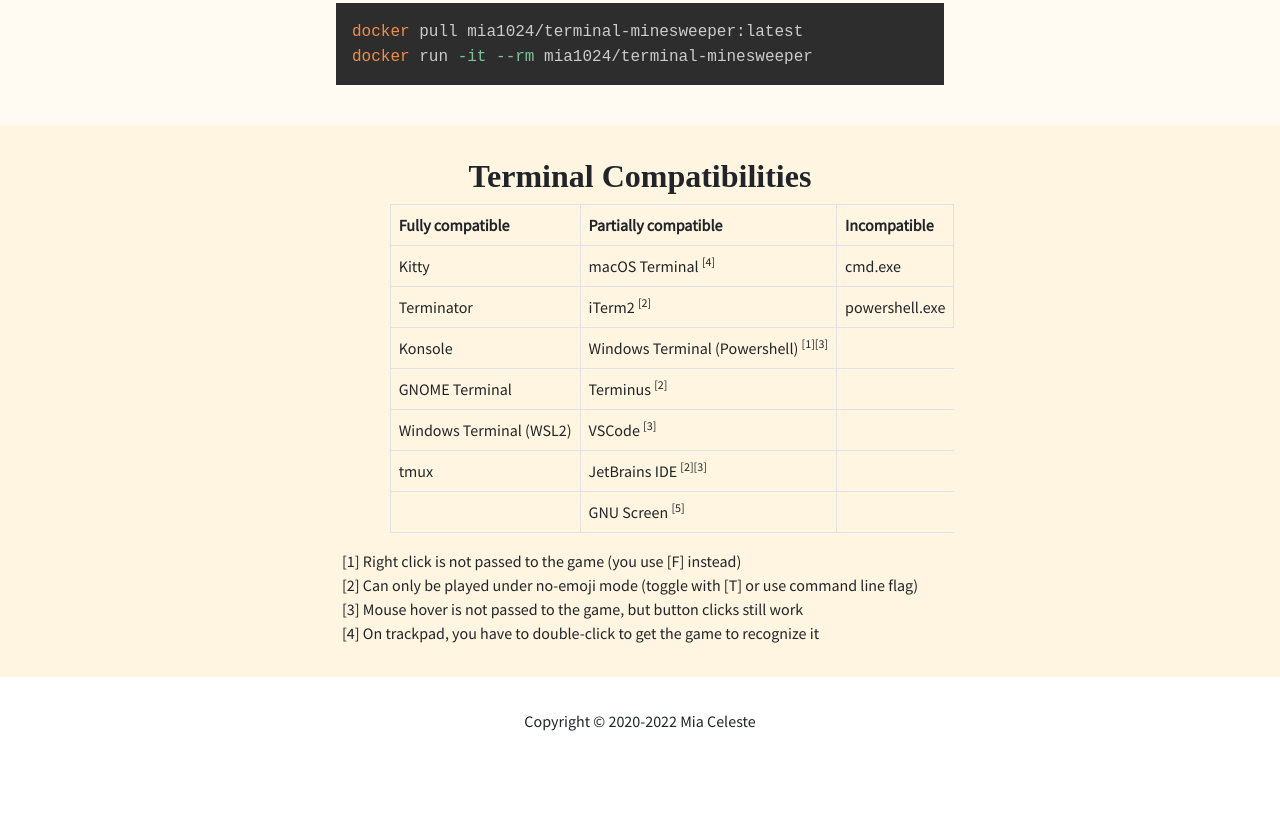
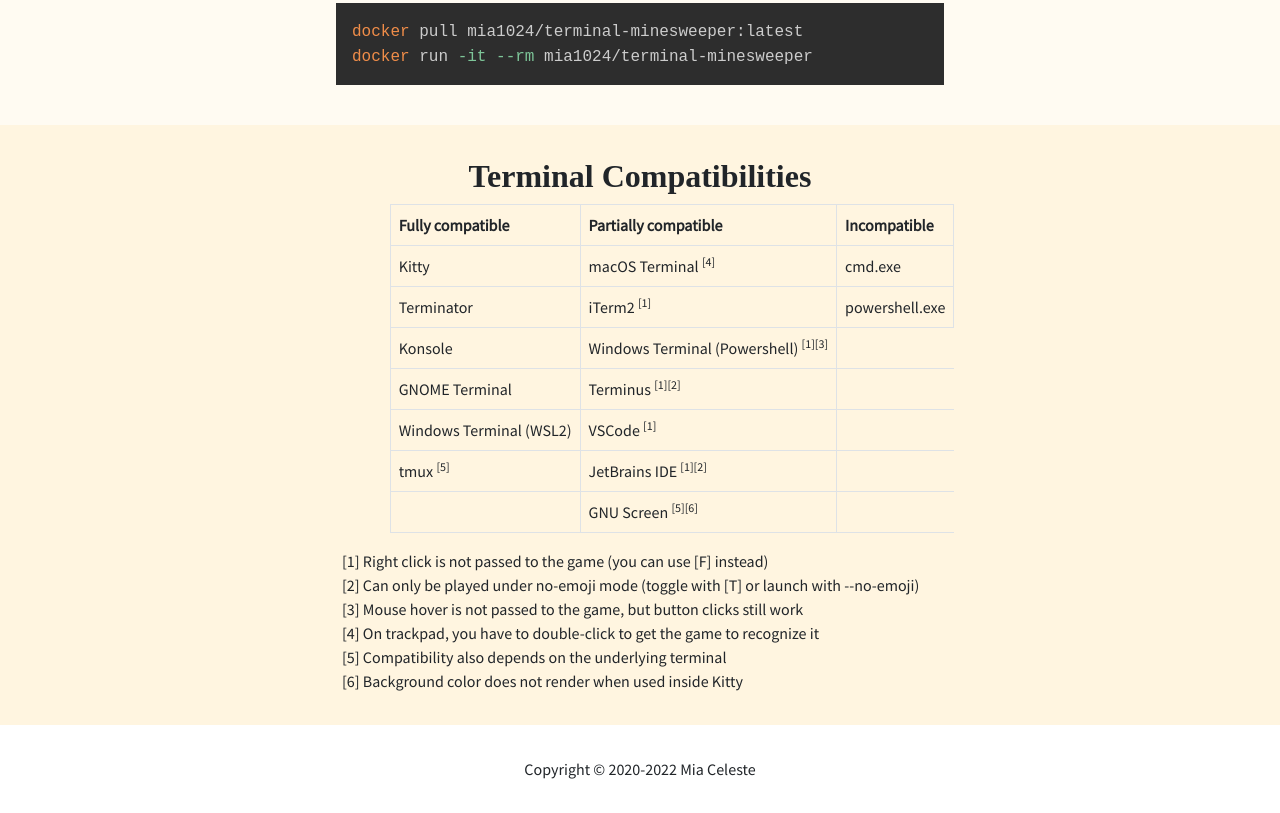
Before and after one commit to mia1024/terminal-minesweeper, a plain HTML site: page index.html in a window 1280 px wide. Shown: the part 4234-5047 px from the top of the page. Before the commit the page ends 4999 px from the top, so only its background shows below. Drawn offline with nearby package versions, Linux system fonts and the light colour scheme; a web font is replaced by a local one.

Commit message:
Updated some info

```diff
--- a/index.html
+++ b/index.html
@@ -240,7 +240,7 @@ python3 -m pip minesweeper
                         Terminator
                     </td>
                     <td>
-                        iTerm2  <sup>[2]</sup>
+                        iTerm2  <sup>[1]</sup>
                     </td>
                     <td>
                         powershell.exe
@@ -259,7 +259,7 @@ python3 -m pip minesweeper
                         GNOME Terminal
                     </td>
                     <td>
-                        Terminus <sup>[2]</sup>
+                        Terminus <sup>[1][2]</sup>
                     </td>
                 </tr>
                 <tr>
@@ -267,19 +267,19 @@ python3 -m pip minesweeper
                         Windows Terminal (WSL2)
                     </td>
                     <td>
-                        VSCode <sup>[3]</sup>
+                        VSCode <sup>[1]</sup>
                     </td>
                 </tr>
                 <tr>
-                    <td>tmux</td>
+                    <td>tmux  <sup>[5]</sup></td>
                     <td>
-                        JetBrains IDE <sup>[2][3]</sup>
+                        JetBrains IDE <sup>[1][2]</sup>
                     </td>
                 </tr>
                 <tr>
                     <td></td>
                     <td>
-                        GNU Screen <sup>[5]</sup>
+                        GNU Screen <sup>[5][6]</sup>
                     </td>
                 </tr>
                 </tbody>
@@ -289,16 +289,22 @@ python3 -m pip minesweeper
     <div class="d-block">
         <div class="row" >
             <span class="col-md-6 col-sm-8 offset-md-3 offset-sm-2">
-                [1] Right click is not passed to the game (you use [F] instead)
+                [1] Right click is not passed to the game (you can use [F] instead)
             </span>
             <span class="col-md-6 col-sm-8 offset-md-3 offset-sm-2">
-                [2] Can only be played under no-emoji mode (toggle with [T] or use command line flag)
+                [2] Can only be played under no-emoji mode (toggle with [T] or launch with --no-emoji)
             </span>
             <span class="col-md-6 col-sm-8 offset-md-3 offset-sm-2">
                 [3] Mouse hover is not passed to the game, but button clicks still work
             </span>
             <span class="col-md-6 col-sm-8 offset-md-3 offset-sm-2">
                 [4] On trackpad, you have to double-click to get the game to recognize it
+            </span>
+            <span class="col-md-6 col-sm-8 offset-md-3 offset-sm-2">
+                [5] Compatibility also depends on the underlying terminal
+            </span>
+            <span class="col-md-6 col-sm-8 offset-md-3 offset-sm-2">
+                [6] Background color does not render when used inside Kitty
             </span>
         </div>
     </div>
```
